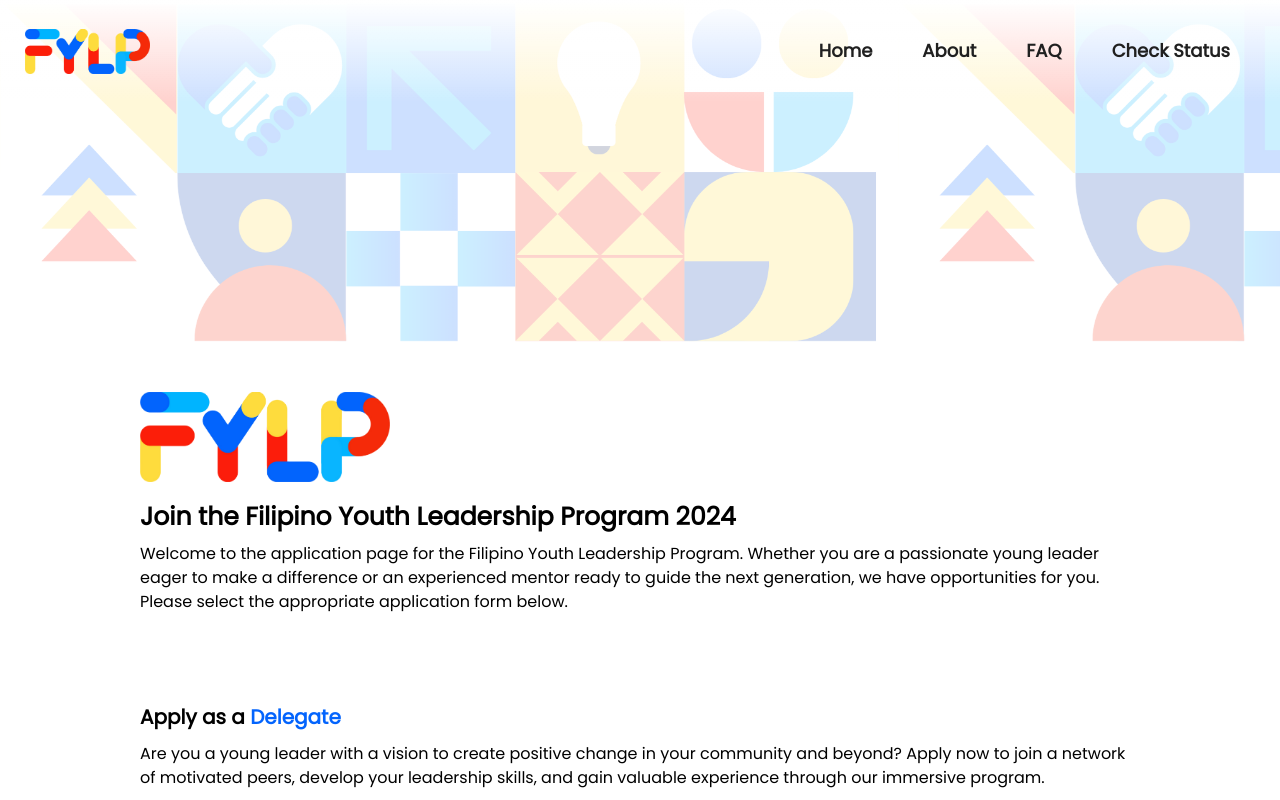
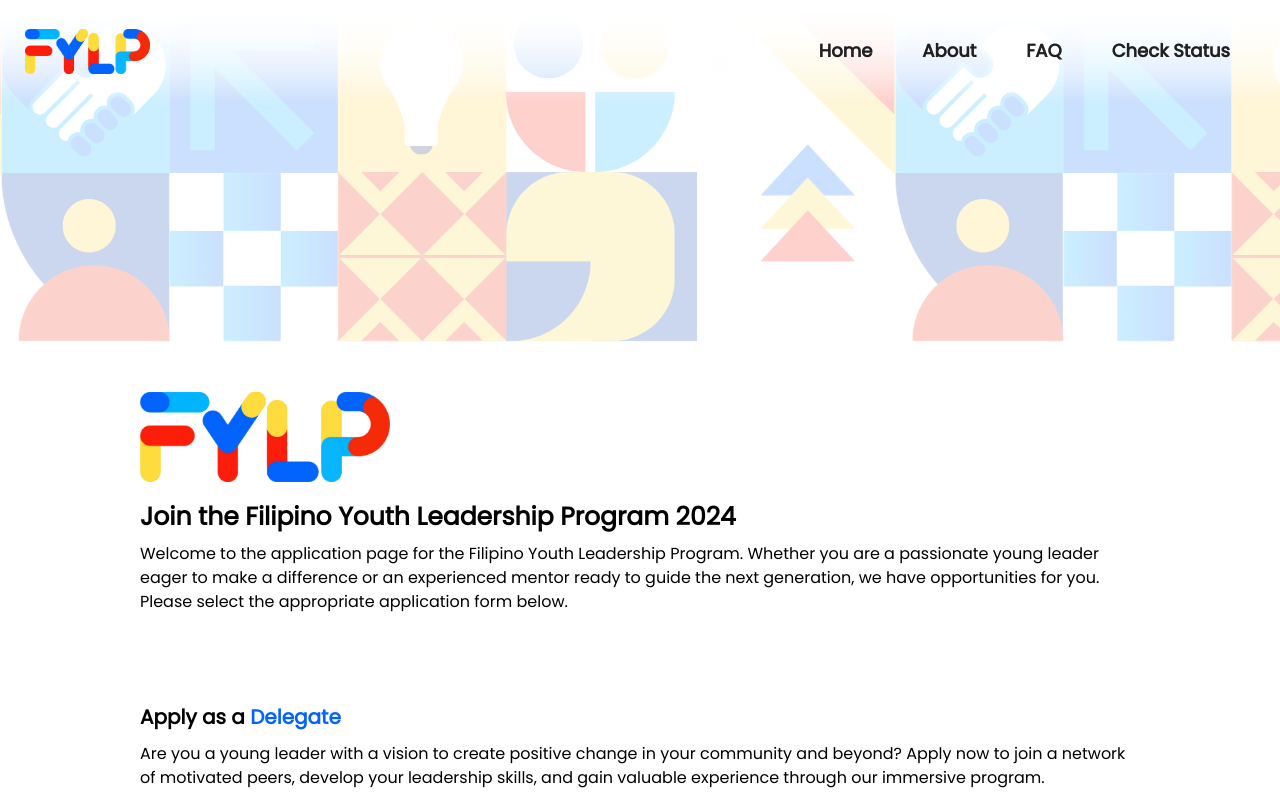
Before and after one commit to SAMAHAN-Systems-Development/FYLP-frontend-2024, a Next.js app: page /RegistrationPage in a window 1280 px wide. Shown: the top 800 px of the page. Built offline with nearby package versions, Linux system fonts and the light colour scheme.

Commit message:
feat: added banner pattern component

```diff
--- a/src/app/RegistrationPage/page.js
+++ b/src/app/RegistrationPage/page.js
@@ -1,12 +1,29 @@
 import React from "react";
 import Image from "next/image";
+import NavigationBar from "@/components/ui/NavigationBar";
 import MainButton from "@/components/ui/MainButton";
-import Banner from "@/components/ui/Banner";
 
 export default function Page() {
     return (
         <>
-            <Banner />
+            <NavigationBar></NavigationBar>
+            <div className="flex sm:h-[342px] xsm:h-[228px] w-[calc(100%+175px)] opacity-20 overflow-hidden sm:-ml-[175px] xsm:-ml-[120px]">
+                <div className="relative sm:min-w-[893.5px] xsm:min-w-[595.67px] overflow-hidden">
+                    <Image
+                        src="/assets/BannerPattern.png"
+                        alt=""
+                        fill
+                    />
+                </div>
+                <div className="relative sm:min-w-[893.5px] xsm:min-w-[595.67px] overflow-hidden">
+                    <Image
+                        src="/assets/BannerPattern.png"
+                        alt=""
+                        fill
+                    />
+                </div>
+
+            </div>
             <div className="mt-[50px] mx-auto xl:w-[1000px] lg:w-[848px] md:w-[669px] sm:w-[510px] xsm:w-[340px]">
                 <div className="xsm:mb-[10px] lg:mb-[5px] xl:mb-[0px]">
                     <div className="relative sm:w-[250px] sm:h-[90px] mb-[10px] xsm:w-[166.67px] xsm:h-[60px]">
```
